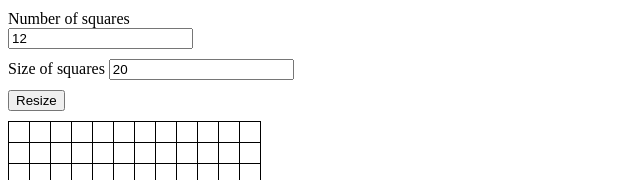
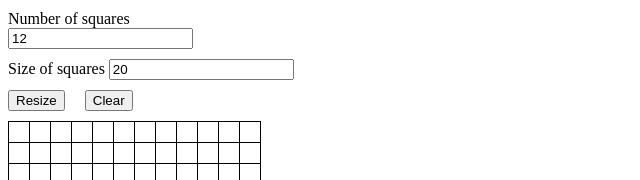
Before and after one commit to duffuwu/etch-a-sketch, a plain HTML site: page index.html in a window 1280 px wide. Shown: the top 180 px of the page, without its empty margins (0-640 px from the left). Drawn offline with Linux system fonts and the light colour scheme.

Commit message:
Added clear button so people don't have to refresh the page to clear the drawing.

```diff
--- a/index.html
+++ b/index.html
@@ -28,7 +28,10 @@
                     (event.charCode >= 48 && event.charCode <= 57)
                    )"/>
         </div>
-        <button onclick="generateGrid()">Resize</button>
+        <div class="buttons">
+            <button name="submit" onclick="generateGrid()">Resize</button>
+            <button name="clear" onclick="clearGrid()">Clear</button>
+        </div>
     </div>
     <div class="main"></div>
     <script src="./script.js"></script>
--- a/script.js
+++ b/script.js
@@ -70,4 +70,9 @@ function colorSquare() {
     this.style.background = 'black';
 }
 
+function clearGrid() {
+    const grid = document.querySelectorAll('.column');
+    grid.forEach(square => square.style.background = 'white');
+}
+
 generateGrid();
--- a/syles.css
+++ b/syles.css
@@ -19,6 +19,11 @@
     margin-bottom: 10px;
 }
 
+.buttons {
+    display: flex;
+    gap: 20px;
+}
+
 button {
     margin-bottom: 10px;
 }
```
